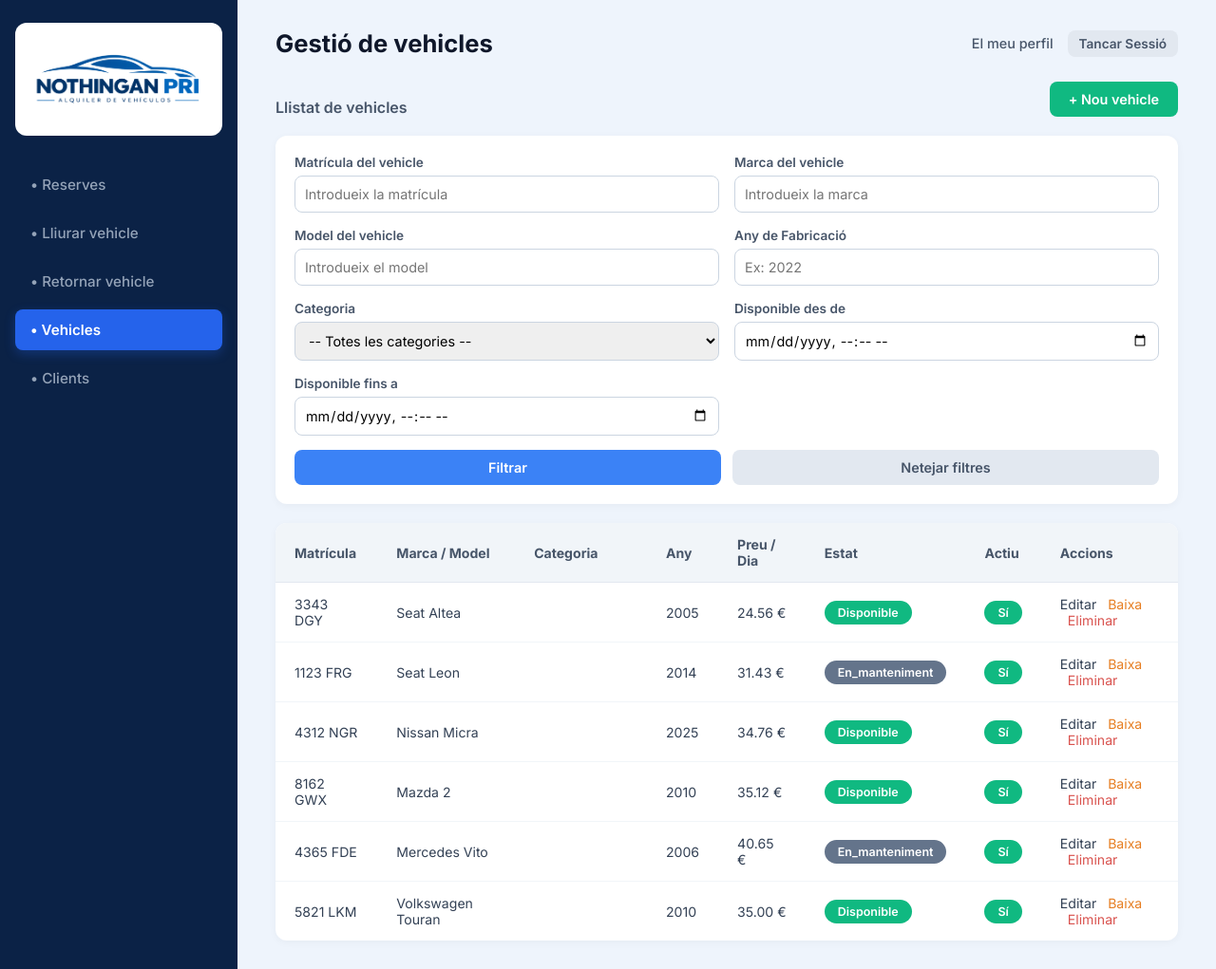
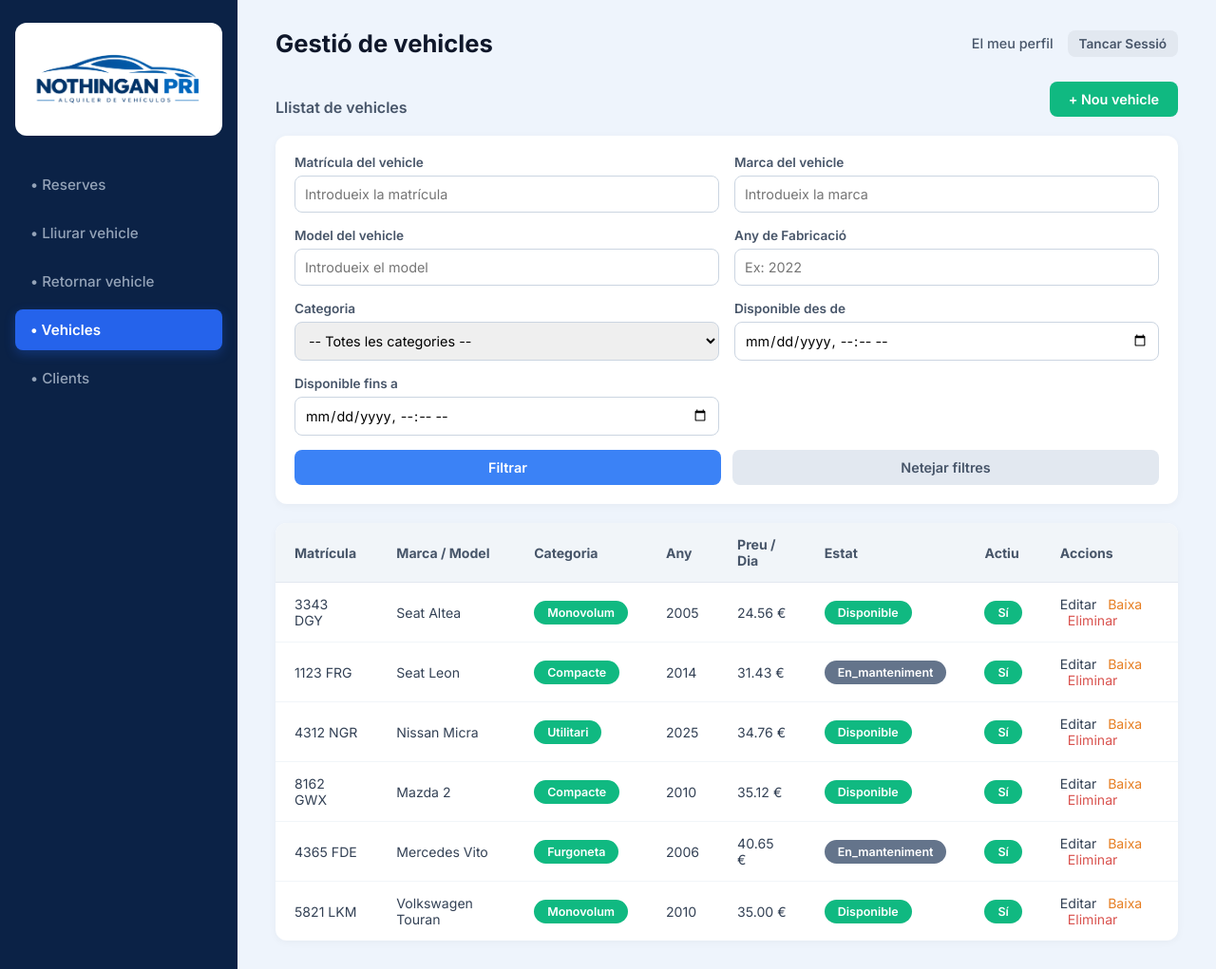
Before and after one commit to alejandrolorente7/Projecte_Nothingan_Pri, a Spring Boot app: page /web/agent/vehicles/all in a window 1280 px wide. Shown: the whole page at 95% size. Run offline with Spring Boot 4, Linux system fonts and the light colour scheme; the visitor is signed in with stand-in values (Sample User, id 1); data comes from the database, SQL or seed files in the repository; some of the project's set-up classes (security, data sources, template engines, error pages and the like) are left out, and stand-ins take their place.

Commit message:
Ultims detalls

```diff
--- a/src/main/java/cat/copernic/Projecte1/entity/Enum/EstatVehicle.java
+++ b/src/main/java/cat/copernic/Projecte1/entity/Enum/EstatVehicle.java
@@ -8,6 +8,6 @@ public enum EstatVehicle {
     Disponible,
     Lliurat,
     En_manteniment,
-    Desactivat,
     Baixa
+
 }
--- a/src/main/resources/application.properties
+++ b/src/main/resources/application.properties
@@ -3,7 +3,7 @@ spring.application.name=Projecte1
 #=================== JPA ===============
 spring.datasource.url=jdbc:mysql://localhost:3306/Projecte1?createDatabaseIfNotExist=true
 spring.datasource.username=root
-spring.datasource.password=root
+spring.datasource.password=123456
 spring.datasource.driver-class-name=com.mysql.cj.jdbc.Driver
 #spring.jpa.hibernate.ddl-auto=create
 spring.jpa.hibernate.ddl-auto=update
--- a/src/main/resources/templates/vehicles-list.html
+++ b/src/main/resources/templates/vehicles-list.html
@@ -138,7 +138,7 @@
                                 <td th:text="${v.marca + ' ' + v.model}">Seat Ibiza</td>
 
                                 <td>
-                                    <span class="badge"
+                                    <span class="badge badge-validat"
                                           th:if="${v.categoria != null}"
                                           th:text="${v.categoria.name()}">SUV</span>
                                     <span th:if="${v.categoria == null}">-</span>
```
Also changed, not shown: 1 other file.
